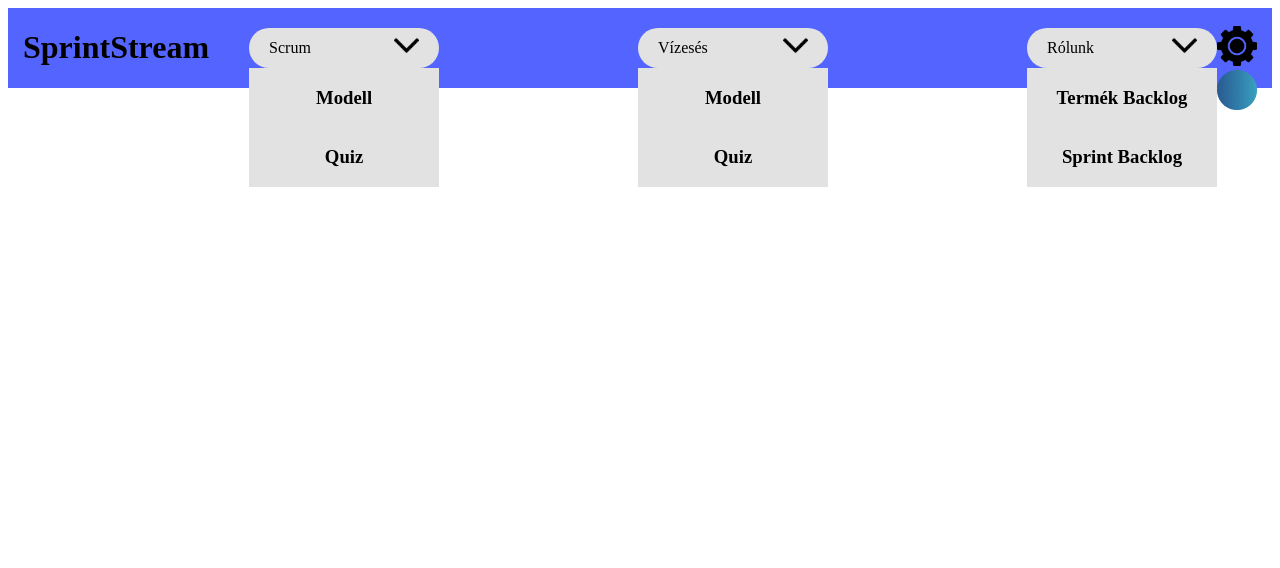
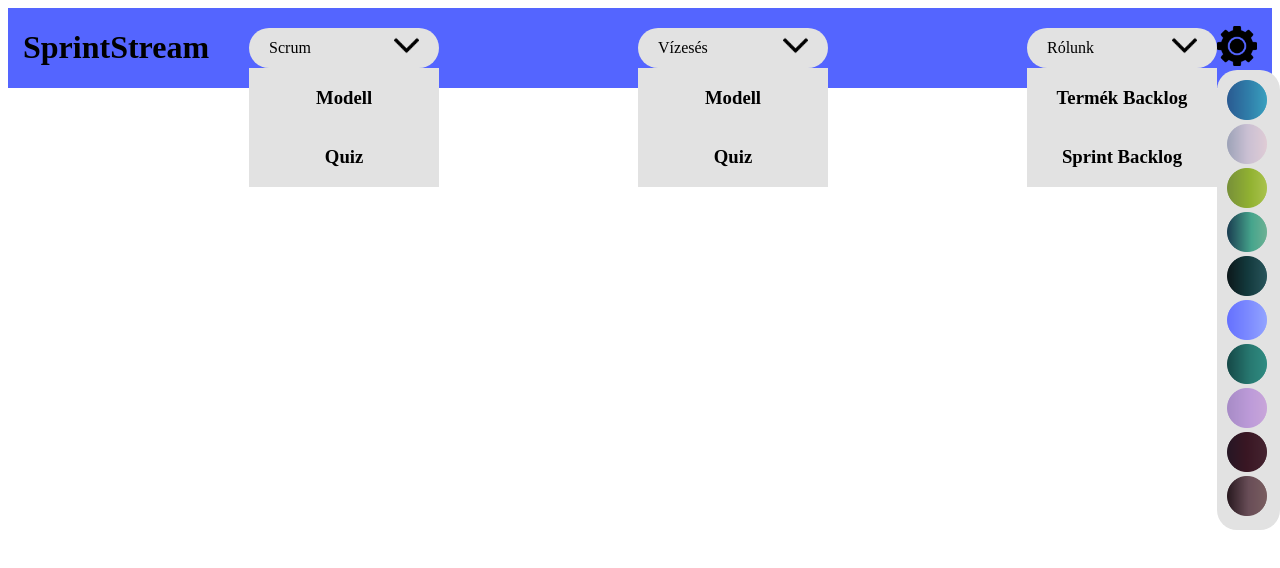
Before and after one commit to WR0NGTH3HU4/SprintStream, a SvelteKit app in the folder app/: page /vizeses_oldal in a window 1280 px wide. Shown: the top 568 px of the page. Built offline with nearby package versions, Linux system fonts and the light colour scheme.

Commit message:
szín paletta feltöltése

```diff
--- a/app/src/components/Navbar.svelte
+++ b/app/src/components/Navbar.svelte
@@ -42,6 +42,15 @@
 		<div class="paletta">
 			<!--Ide kerül majd a színpaletta-->
 			<img src="Színek/caribbean.png" >
+			<img src="Színek/cottonCandy.png" >
+			<img src="Színek/grass.png" >
+			<img src="Színek/navy.png" >
+			<img src="Színek/oceanNight.png" >
+			<img src="Színek/original.png" >
+			<img src="Színek/pine.png" >
+			<img src="Színek/pink.png" >
+			<img src="Színek/redWine.png" >
+			<img src="Színek/rose.png" >
 		</div>
 	</div>
 </main>
@@ -116,7 +125,15 @@
         z-index: 1;
     }
 	.paletta {
+		display: block;
+		flex-direction: column;
+		justify-content: center;
+		align-self: center;
+		padding: 10px;
+		align-items: center;
 		position: fixed;
+		background-color: #e2e2e2;
+		border-radius: 20px;
 		z-index: 1;
 	}
 
```
